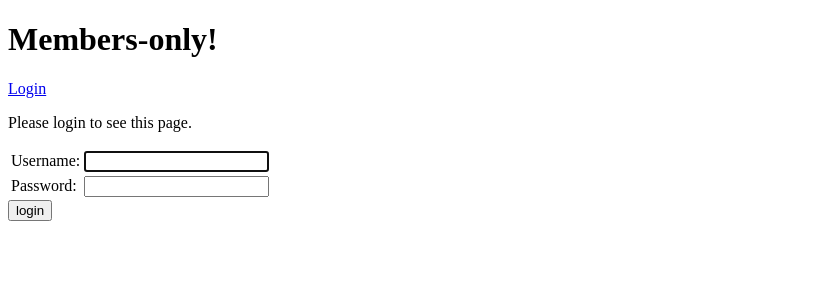
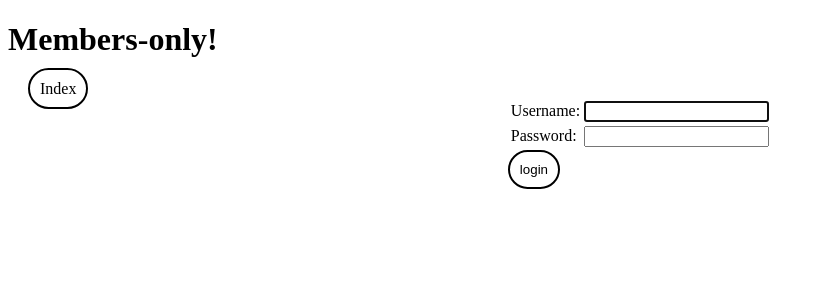
Before and after one commit to S3nsu1k4n/members_only_django, a Django app: page /accounts/login/?next=/app/ in a window 1280 px wide. Shown: the top 300 px of the page, without its empty margins (0-824 px from the left). Run offline with Django 4.2, Linux system fonts and the light colour scheme.

Commit message:
add some styling

```diff
--- /dev/null
+++ b/app/static/css/styles.css
@@ -0,0 +1,98 @@
+nav {
+  display: flex;
+  justify-content: space-evenly;
+  align-items: center;
+}
+
+nav p {
+  padding: 10px;
+  border: solid 2px;
+  border-radius: 25px;
+}
+
+nav a {
+  padding: 10px;
+  border: solid 2px;
+  border-radius: 25px;
+  color: black;
+  text-decoration: none;
+}
+nav a:hover {
+  background-color: lightgray;
+}
+
+nav input {
+  padding: 10px;
+  border: solid 2px;
+  border-radius: 25px;
+  background-color: white;
+  cursor: pointer;
+}
+
+nav input:hover {
+  background-color: lightgray;
+}
+
+.post-counts {
+  display: flex;
+  justify-content: space-around;
+}
+
+.posts {
+  display: flex;
+  flex-direction: column;
+  justify-content: center;
+  align-items: center;
+  text-align: center;
+
+}
+
+.post {
+  margin-top: 10px;
+  border: solid 2px;
+  border-radius: 25px;
+  min-width: 300px;
+  max-width: 400px;
+  word-wrap: break-word;
+  word-break: break-word;
+}
+
+.poster {
+  font-size: larger;
+  font-weight: 600;
+  background-color: lightgray;
+}
+
+.post-title {
+  font-weight: 600;
+}
+
+.login-form {
+  display: flex;
+  justify-content: center;
+  align-items: center;
+}
+
+.index-button {
+  margin-left: 20px;
+  padding: 10px;
+  border: solid 2px;
+  border-radius: 25px;
+  color: black;
+  text-decoration: none;
+}
+.index-button:hover {
+  background-color: lightgray;
+}
+
+.login-button {
+  padding: 10px;
+  border: solid 2px;
+  border-radius: 25px;
+  background-color: white;
+  cursor: pointer;
+}
+
+.login-button:hover {
+  background-color: lightgray;
+}
--- a/app/templates/base_generic.html
+++ b/app/templates/base_generic.html
@@ -4,23 +4,12 @@
   <meta charset="UTF-8">
   <meta name="viewport" content="width=device-width, initial-scale=1.0">
   <title>Members-only!</title>
+  {% load static %}
+  <link rel="stylesheet" href="{% static 'css/styles.css' %}" />
 </head>
 <body>
   <h1>Members-only!</h1>
-  <nav>
-    {% if user.is_authenticated %}
-      <p>User: {{ user.get_username }}</p>
-      <div>
-        <form method="post" action="{% url 'logout' %}">
-          {% csrf_token %}
-          <input type="submit" value="Logout">
-        </form>
-      </div>
-      <p><a href="{% url 'post-create' %}">New Post</a></p>
-    {% else %}
-    <p><a href="{% url 'login' %}?next={{ request.path }}">Login</a></p>
-    {% endif %}
-  </nav>
+
   {% block content %}{% endblock %}
 </body>
 </html>
--- a/templates/registration/login.html
+++ b/templates/registration/login.html
@@ -5,15 +5,9 @@
     <p>Your username and password didn't match. Please try again.</p>
   {% endif %}
 
-  {% if next %}
-  {% if user.is_authenticated %}
-    <p>Your account doesn't have access to this page. To proceed,
-    please login with an account that has access.</p>
-  {% else %}
-    <p>Please login to see this page.</p>
-  {% endif %}
-  {% endif %}
+  <a href="{% url 'index' %}" class="index-button">Index</a>
 
+  <div class="login-form">
     <form method="post" action="{% url 'login' %}">
       {% csrf_token %}
       <table>
@@ -26,7 +20,8 @@
           <td>{{ form.password }}</td>
         </tr>
       </table>
-  <input type="submit" value="login">
+      <input type="submit" value="login" class="login-button">
       <input type="hidden" name="next" value="{{ next }}">
     </form>
+  </div>
 {% endblock %}
```
Also changed, not shown: app/templates/app/post_form.html (+6 -1 lines), app/templates/index.html (+29 -8 lines). Lines whose indentation alone changed are shown as unchanged.
